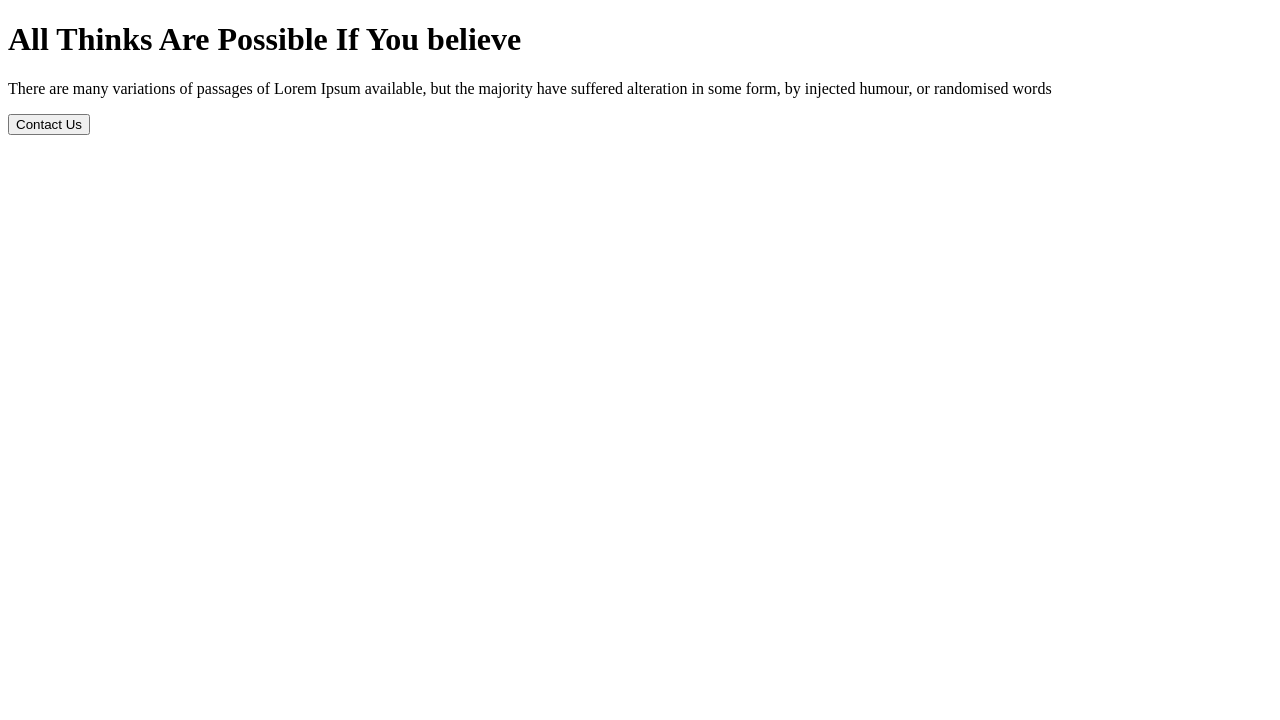
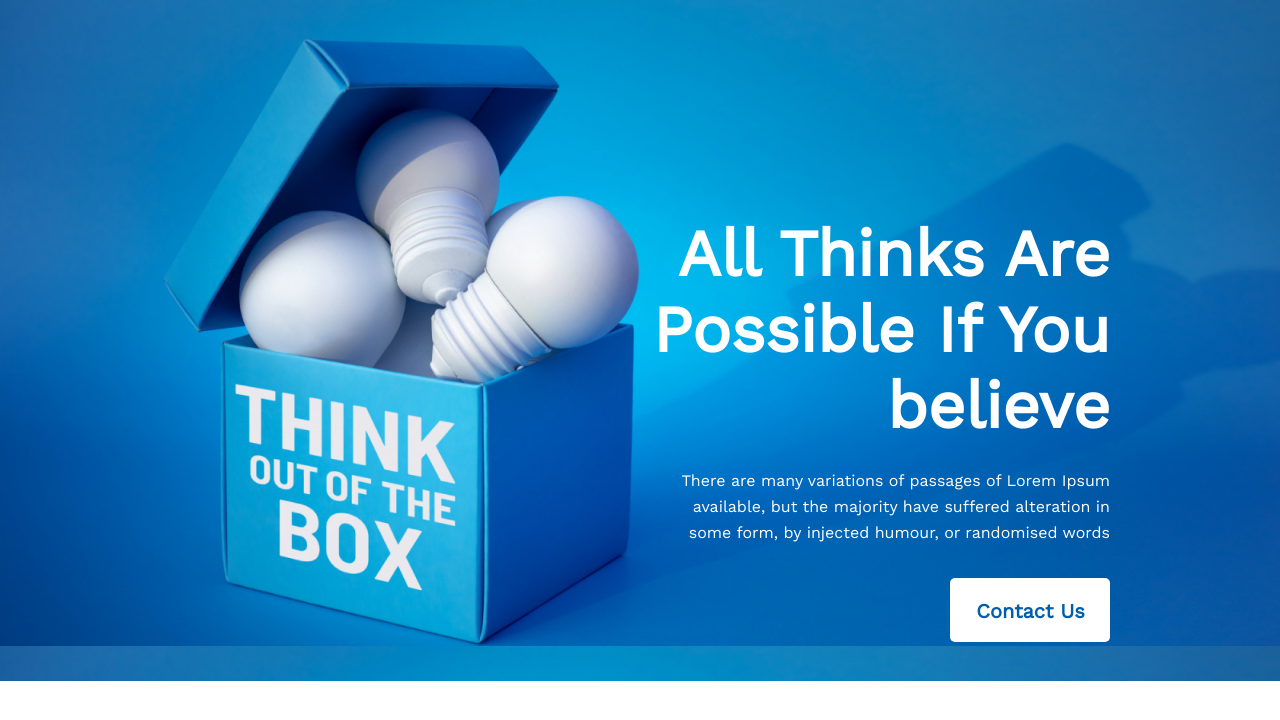
Before and after one commit to mdshahed1/new-year-new-me, a plain HTML site: page index.html in a window 1280 px wide. Drawn offline with nearby package versions, Linux system fonts and the light colour scheme.

Commit message:
header committed

```diff
--- a/index.html
+++ b/index.html
@@ -5,12 +5,20 @@
     <meta http-equiv="X-UA-Compatible" content="IE=edge">
     <meta name="viewport" content="width=device-width, initial-scale=1.0">
     <title>new-year-new-me</title>
+    <link rel="stylesheet" href="styles/style.css">
+    <link rel="preconnect" href="https://fonts.googleapis.com">
+    <link rel="preconnect" href="https://fonts.gstatic.com" crossorigin>
+    <link href="https://fonts.googleapis.com/css2?family=Work+Sans&display=swap" rel="stylesheet">
+    <link rel="preconnect" href="https://fonts.googleapis.com">
+    <link rel="preconnect" href="https://fonts.gstatic.com" crossorigin>
+    <link href="https://fonts.googleapis.com/css2?family=Inter&display=swap" rel="stylesheet">
 </head>
 <body>
-    <header>
-        <h1>All Thinks Are Possible If You believe</h1>
-        <p>There are many variations of passages of Lorem Ipsum available, but the majority have suffered alteration in some form, by injected humour, or randomised words</p>
-        <button>Contact Us</button>
+    <!-- header section -->
+    <header class="header">
+        <h1 class="header-title">All Thinks Are Possible If You believe</h1>
+        <p class="header-description">There are many variations of passages of Lorem Ipsum available, but the majority have suffered alteration in some form, by injected humour, or randomised words</p>
+        <button class="btn-primary">Contact Us</button>
     </header>
     <main>
 
--- a/styles/style.css
+++ b/styles/style.css
@@ -0,0 +1,41 @@
+*{
+    margin: 0 auto;
+    font-family: 'Work Sans', sans-serif;
+    /* font-family: 'Inter', sans-serif; */
+}
+
+/* header section styles */
+.header{
+    background-image: url(../images/banner/banner3.png);
+    background-size: contain;
+    height: 465px;
+    padding-top: 216px;
+    padding-right: 170px;
+    text-align: right;
+}
+.header-title{
+    font-weight: 700;
+    font-size: 65px;
+    line-height: 76px;
+    color: #FFFFFF;
+    margin-left: 650px;
+}
+.header-description{
+    line-height: 26px;
+    color: #FFFFFF;
+    margin-top: 24px;
+    margin-bottom: 32px;
+    margin-left: 680px;
+}
+.btn-primary{
+
+    height: 64px;
+    width: 160px;
+    color: #005FAC;
+    font-weight: 600;
+    font-size: 20px;
+    padding: 21px 25px 20px 26px;
+    border: 0;
+    border-radius: 5px;
+    background-color: #FFFFFF;
+}
```
